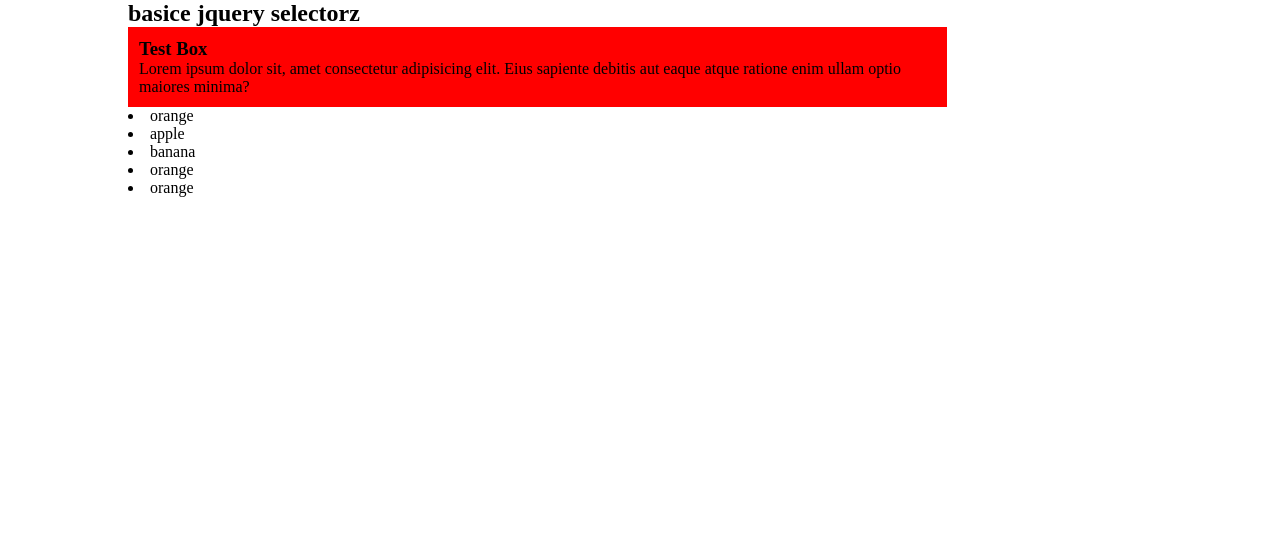
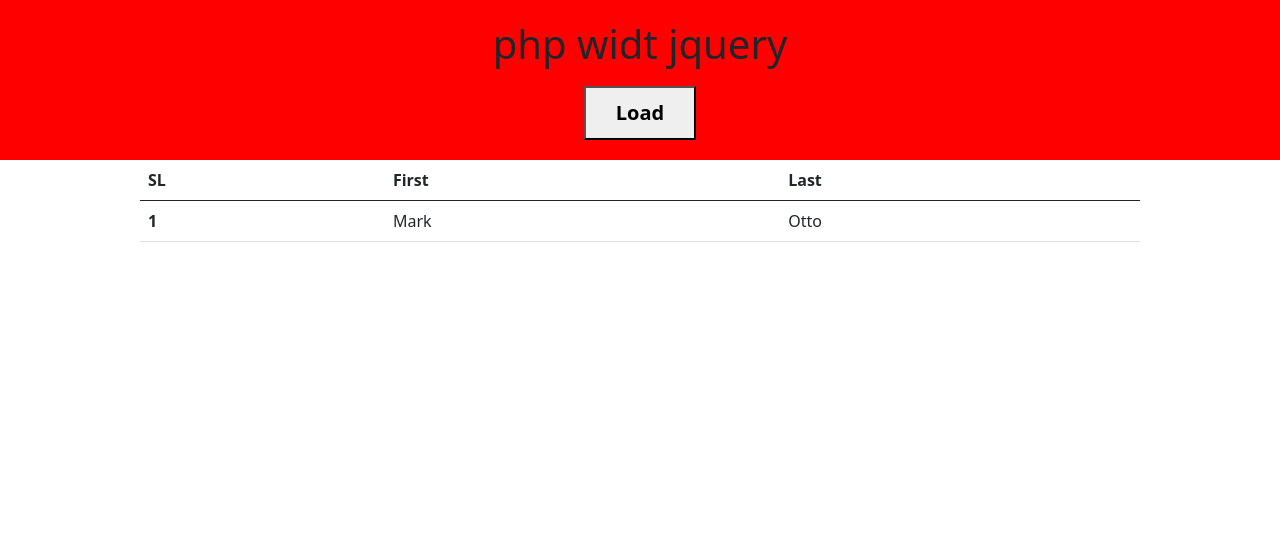
Before and after one commit to nurnaby/Jquery-ajax-course, a PHP site: page / in a window 1280 px wide. Shown: the top 559 px of the page. Run offline with PHP 8.4, Linux system fonts and the light colour scheme.

Commit message:
jquery class 1

```diff
--- a/index.html
+++ /dev/null
@@ -1,49 +0,0 @@
-<!DOCTYPE html>
-<html lang="en">
-
-<head>
-    <meta charset="UTF-8">
-    <meta http-equiv="X-UA-Compatible" content="IE=edge">
-    <meta name="viewport" content="width=device-width, initial-scale=1.0">
-    <title>Document</title>
-    <link rel="stylesheet" href="style.css">
-</head>
-<script src="https://code.jquery.com/jquery-3.6.0.min.js" integrity="sha256-/xUj+3OJU5yExlq6GSYGSHk7tPXikynS7ogEvDej/m4=" crossorigin="anonymous"></script>
-
-<body>
-    <div class="container">
-        <h2>basice jquery selectorz</h2>
-        <div class="test">
-            <h3>Test Box</h3>
-            <p>Lorem ipsum dolor sit, amet consectetur adipisicing elit. Eius sapiente debitis aut eaque atque ratione enim ullam optio maiores minima?</p>
-        </div>
-        <div id="ul">
-            <li>orange</li>
-            <li>apple</li>
-            <li>banana</li>
-            <li>orange</li>
-            <li>orange</li>
-        </div>
-    </div>
-
-
-
-    <script src="https://code.jquery.com/jquery-3.6.0.min.js" integrity="sha256-/xUj+3OJU5yExlq6GSYGSHk7tPXikynS7ogEvDej/m4=" crossorigin="anonymous"></script>
-    <script>
-        $(document).ready(function() {
-            $('.test').click(function() {
-                $('.test').css('background-color', 'orange')
-            });
-            $('.test').mouseover(function() {
-                $('.test').css('background-color', 'green');
-            })
-            $('.test').dubleclick(function() {
-                $('this').css('backgorund-color', '#fff')
-
-            });
-
-        });
-    </script>
-</body>
-
-</html>
--- /dev/null
+++ b/index.php
@@ -0,0 +1,69 @@
+<!DOCTYPE html>
+<html lang="en">
+
+<head>
+    <meta charset="UTF-8">
+    <meta http-equiv="X-UA-Compatible" content="IE=edge">
+    <meta name="viewport" content="width=device-width, initial-scale=1.0">
+    <title>Document</title>
+    <link href="https://cdn.jsdelivr.net/npm/bootstrap@5.0.2/dist/css/bootstrap.min.css" rel="stylesheet"
+        integrity="sha384-EVSTQN3/azprG1Anm3QDgpJLIm9Nao0Yz1ztcQTwFspd3yD65VohhpuuCOmLASjC" crossorigin="anonymous">
+    <link rel="stylesheet" href="style.css">
+</head>
+
+<body>
+    <header>
+        <div class="top_header">
+            <h1>php widt jquery</h1>
+            <button id="load-button">Load</button>
+        </div>
+        <div class="container">
+            <table class="table" id="table_data">
+                <thead>
+                    <tr>
+                        <th scope="col">SL</th>
+                        <th scope="col">First</th>
+                        <th scope="col">Last</th>
+
+                    </tr>
+                </thead>
+                <tbody>
+                    <tr>
+                        <th scope="row">1</th>
+                        <td>Mark</td>
+                        <td>Otto</td>
+
+                    </tr>
+
+                </tbody>
+            </table>
+        </div>
+
+    </header>
+
+
+    <script src="https://cdn.jsdelivr.net/npm/@popperjs/core@2.9.2/dist/umd/popper.min.js"
+        integrity="sha384-IQsoLXl5PILFhosVNubq5LC7Qb9DXgDA9i+tQ8Zj3iwWAwPtgFTxbJ8NT4GN1R8p" crossorigin="anonymous">
+    </script>
+    <script src="https://cdn.jsdelivr.net/npm/bootstrap@5.0.2/dist/js/bootstrap.min.js"
+        integrity="sha384-cVKIPhGWiC2Al4u+LWgxfKTRIcfu0JTxR+EQDz/bgldoEyl4H0zUF0QKbrJ0EcQF" crossorigin="anonymous">
+    </script>
+    <script src="https://code.jquery.com/jquery-3.6.0.min.js"
+        integrity="sha256-/xUj+3OJU5yExlq6GSYGSHk7tPXikynS7ogEvDej/m4=" crossorigin="anonymous"></script>
+    <script>
+    $(document).ready(function() {
+        $('#load-button').on("click", function(e) {
+            $.ajax({
+                url: "ajax-load.php",
+                type: "POST",
+                success: function(data) {
+                    $('#table_data').html(data);
+                }
+            });
+        });
+
+    });
+    </script>
+</body>
+
+</html>
--- a/style.css
+++ b/style.css
@@ -10,6 +10,29 @@
     margin: auto;
 }
 
+.top_header {
+    display: flex;
+    flex-direction: column;
+    align-items: center;
+    justify-content: center;
+    background-color: red;
+    width: 100%;
+    padding: 20px;
+}
+
+.top_header button {
+    padding: 10px 30px;
+    font-size: 20px;
+    font-weight: bold;
+    margin-top: 10px;
+    transition: all 1s;
+}
+
+.top_header button:hover {
+    background-color: black;
+    color: wheat
+}
+
 .container .test {
     width: 80%;
     border: 1px solid red;
```
Also changed, not shown: ajax-load.php (added, +23 -0 lines).
